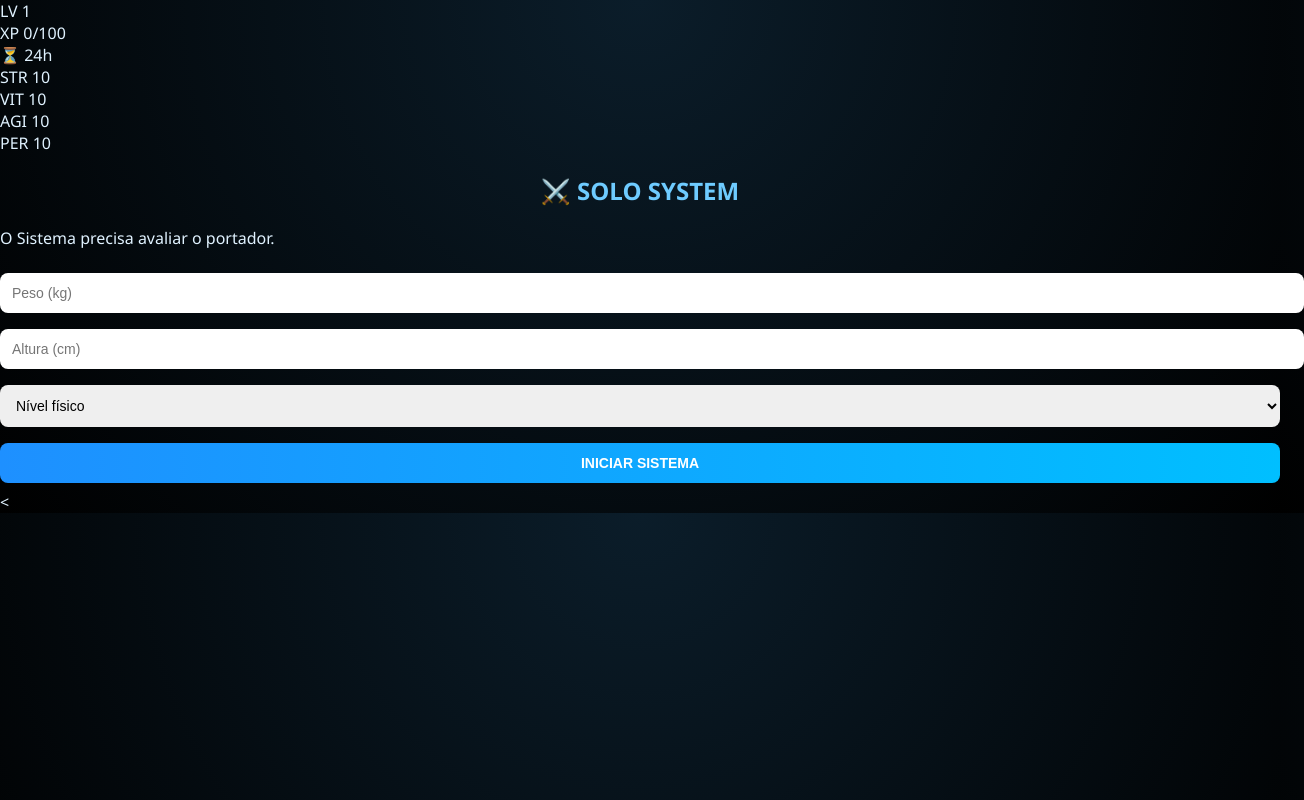
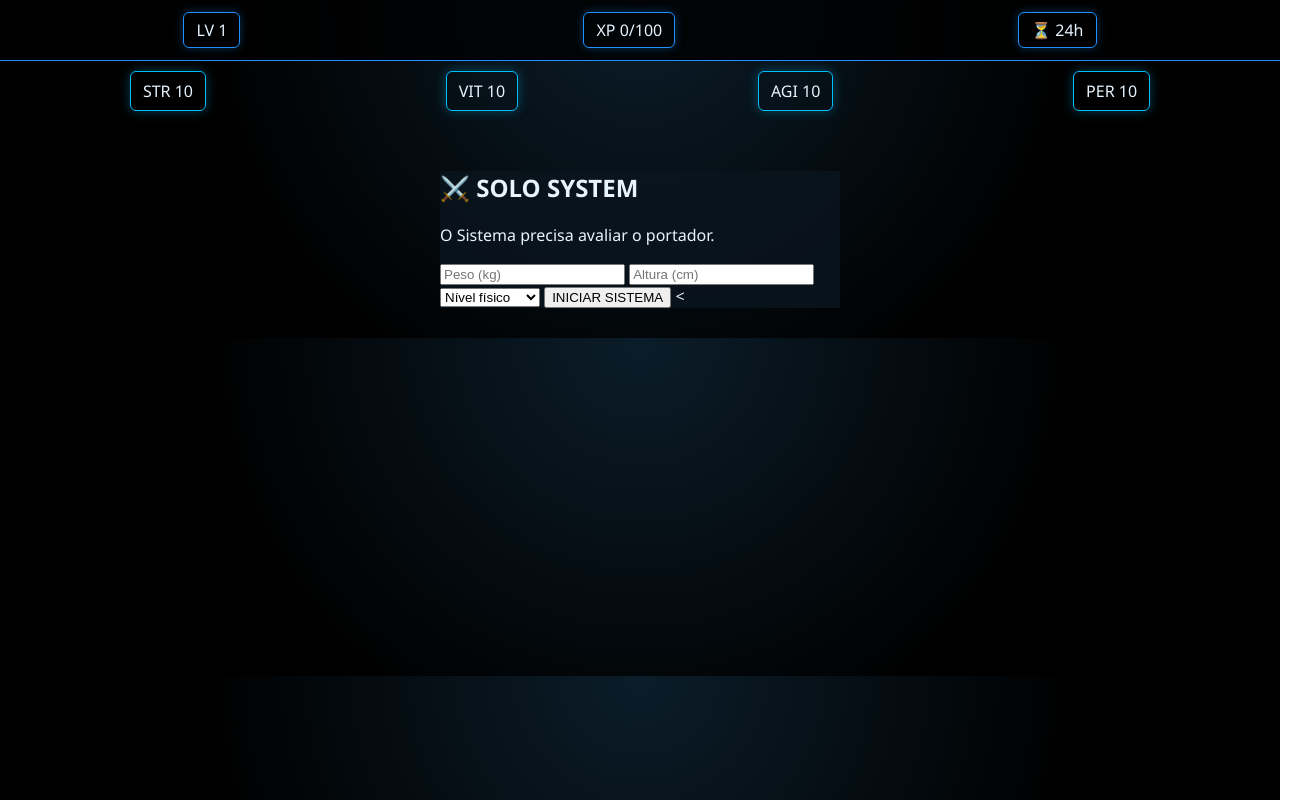
Before and after one commit to edmreis280-art/SOLO-SYSTEM, a plain HTML site: page index.html in a window 1280 px wide. Shown: the whole page, 1304 px wide, since content can reach past the window. Drawn offline with Linux system fonts and the light colour scheme.

Commit message:
Update style.css

```diff
--- a/style.css
+++ b/style.css
@@ -1,56 +1,52 @@
+* {
+  box-sizing: border-box;
+}
+
 body {
   margin: 0;
-  background: radial-gradient(circle at top, #0b1d2a, #000);
-  color: #e0f2ff;
-  font-family: "Segoe UI", sans-serif;
+  background: radial-gradient(circle at top, #0b1d2a 0%, #000 60%);
+  color: #e6f4ff;
+  font-family: "Segoe UI", system-ui, sans-serif;
 }
 
-#hud {
+/* HUD */
+.hud {
+  display: flex;
+  justify-content: space-around;
+  padding: 12px;
+  background: rgba(0,0,0,0.85);
+  border-bottom: 1px solid #1e90ff;
+}
+
+.hud-box {
+  padding: 6px 12px;
+  border: 1px solid #1e90ff;
+  border-radius: 6px;
+  box-shadow: 0 0 10px #1e90ff55;
+}
+
+/* STATUS */
+.status-panel {
   display: flex;
   justify-content: space-around;
   padding: 10px;
-  background: rgba(0,0,0,0.7);
-  border-bottom: 1px solid #1e90ff;
 }
 
-#app {
-  max-width: 420px;
-  margin: auto;
-  padding: 20px;
+.stat {
+  padding: 8px 12px;
+  border: 1px solid #00bfff;
+  border-radius: 6px;
+  box-shadow: 0 0 12px #00bfff55;
 }
 
-h1, h2 {
-  text-align: center;
-  color: #6ecbff;
+/* CONTAINER */
+.container {
+  max-width: 420px;
+  margin: 20px auto;
+  padding: 10px;
 }
 
-input, select, button {
-  width: 100%;
-  padding: 12px;
-  margin: 8px 0;
-  border-radius: 8px;
-  border: none;
-  font-size: 14px;
-}
-
-button {
-  background: linear-gradient(90deg, #1e90ff, #00bfff);
-  color: white;
-  font-weight: bold;
-  cursor: pointer;
-}
-
-label {
-  display: block;
-  padding: 6px 0;
-}
-
-.hidden {
-  display: none;
-}
-
-#punicao {
-  border: 1px solid red;
-  padding: 20px;
-  border-radius: 10px;
-}
+/* PAINÉIS */
+.panel {
+  background: rgba(10,20,30,0.85);
+  border:
```
